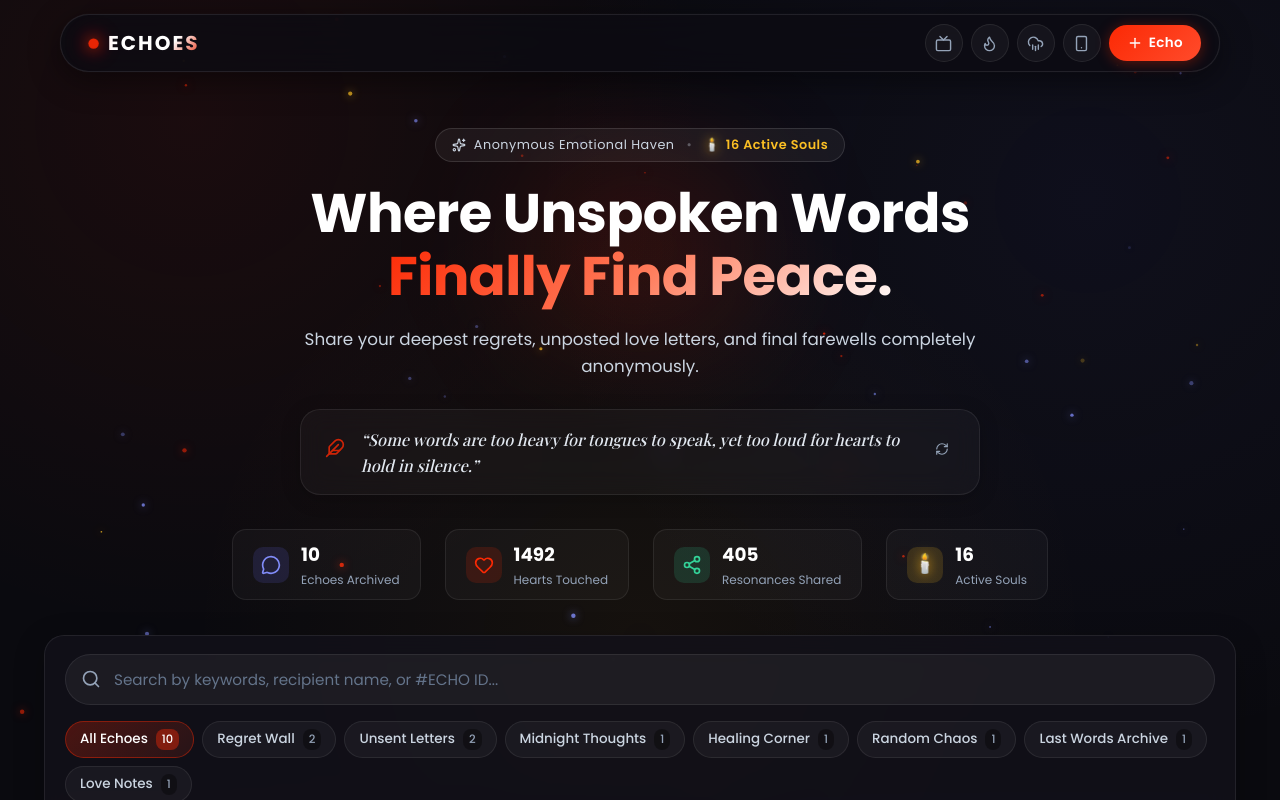
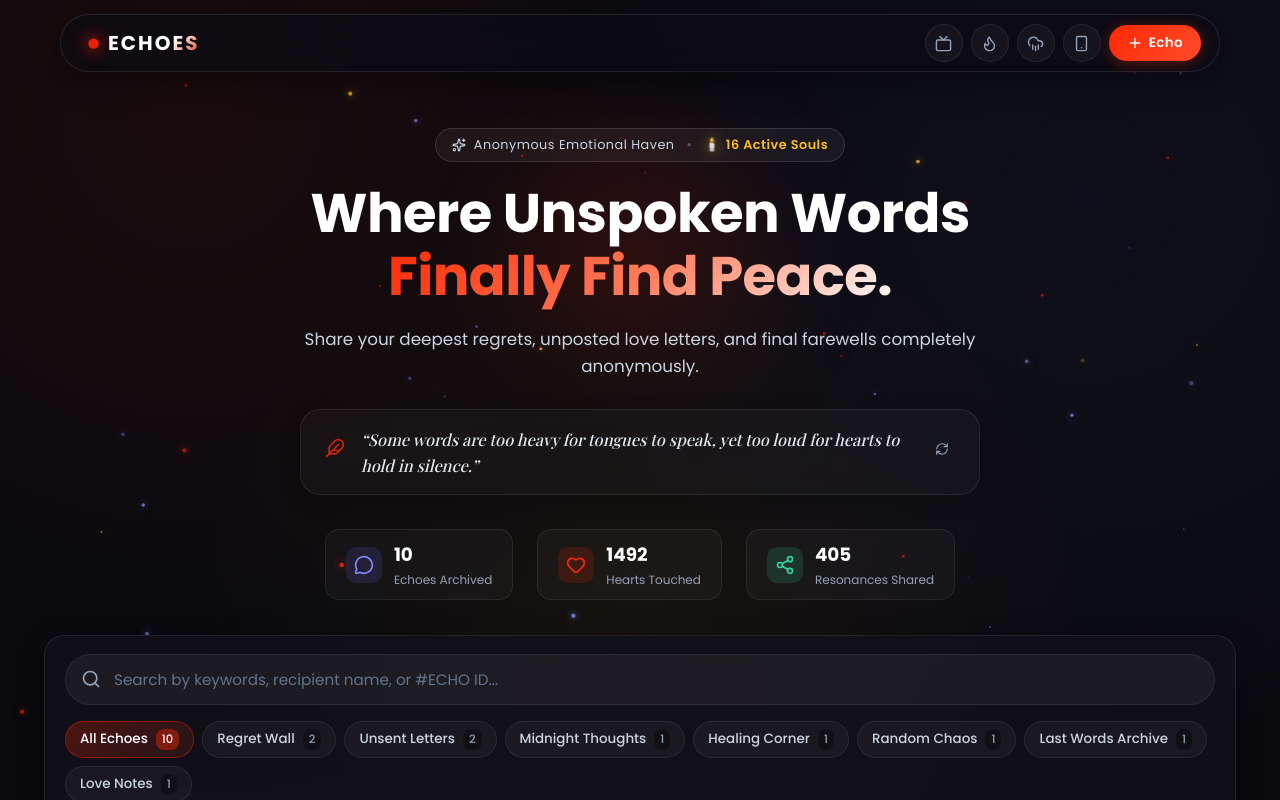
Before and after one commit to Arya-coder655/echoes, a React (Vite) app: page / in a window 1280 px wide. Shown: the top 800 px of the page. Built offline with nearby package versions, Linux system fonts and the light colour scheme; no server answers; a web font is replaced by a local one.

Commit message:
refactor(hero): remove Active Souls stat card from hero stats grid

```diff
--- a/src/components/Hero.jsx
+++ b/src/components/Hero.jsx
@@ -112,16 +112,6 @@ function Hero({
               <span className="stat-label">Resonances Shared</span>
             </div>
           </div>
-
-          <div className="stat-card stat-card-souls">
-            <div className="stat-icon-wrap stat-souls">
-              <span className="candle-flicker-icon">🕯️</span>
-            </div>
-            <div className="stat-info">
-              <span className="stat-number">{activeSouls}</span>
-              <span className="stat-label">Active Souls</span>
-            </div>
-          </div>
         </div>
       </div>
     </section>
```
